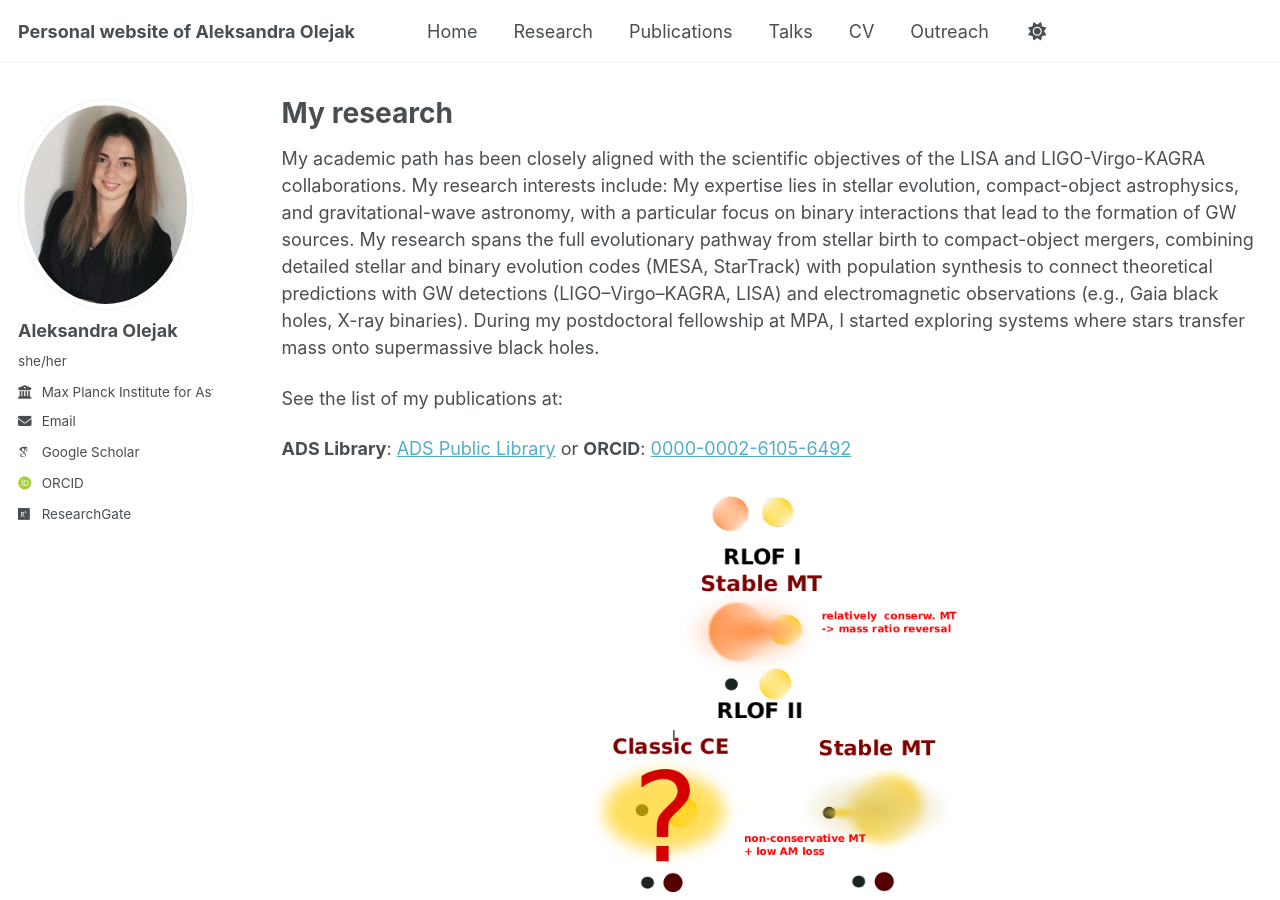
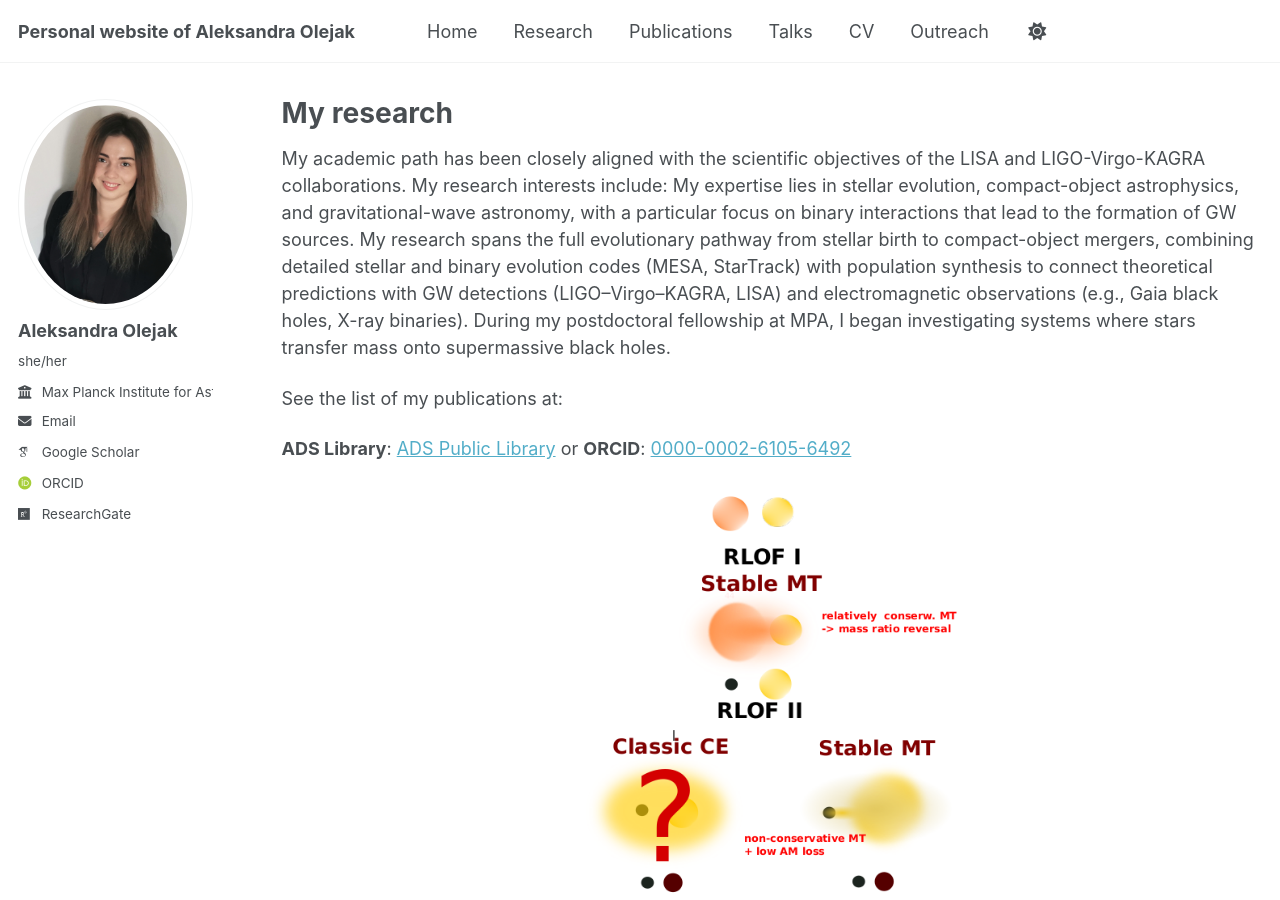
Before and after one commit to aleole/aleole.github.io, a Jekyll site: the page built from _pages/about.md, in a window 1280 px wide and 900 px high. Built offline with Jekyll 4.4.1, drawn with Linux system fonts in a browser that asks for light colours; some web fonts are replaced; a script that is not in the unit is left out.

Commit message:
Update about.md

```diff
--- a/_pages/about.md
+++ b/_pages/about.md
@@ -11,7 +11,7 @@ redirect_from:
 
 
 My academic path has been closely aligned with the scientific objectives of the LISA and LIGO-Virgo-KAGRA collaborations. My research interests include:
-My expertise lies in stellar evolution, compact-object astrophysics, and gravitational-wave astronomy, with a particular focus on binary interactions that lead to the formation of GW sources. My research spans the full evolutionary pathway from stellar birth to compact-object mergers, combining detailed stellar and binary evolution codes (MESA, StarTrack) with population synthesis to connect theoretical predictions with GW detections (LIGO–Virgo–KAGRA, LISA) and electromagnetic observations (e.g., Gaia black holes, X-ray binaries). During my postdoctoral fellowship at MPA, I started exploring systems where stars transfer mass onto supermassive black holes.
+My expertise lies in stellar evolution, compact-object astrophysics, and gravitational-wave astronomy, with a particular focus on binary interactions that lead to the formation of GW sources. My research spans the full evolutionary pathway from stellar birth to compact-object mergers, combining detailed stellar and binary evolution codes (MESA, StarTrack) with population synthesis to connect theoretical predictions with GW detections (LIGO–Virgo–KAGRA, LISA) and electromagnetic observations (e.g., Gaia black holes, X-ray binaries). During my postdoctoral fellowship at MPA, I began investigating systems where stars transfer mass onto supermassive black holes.
 
 See the list of my publications at:
 
```
